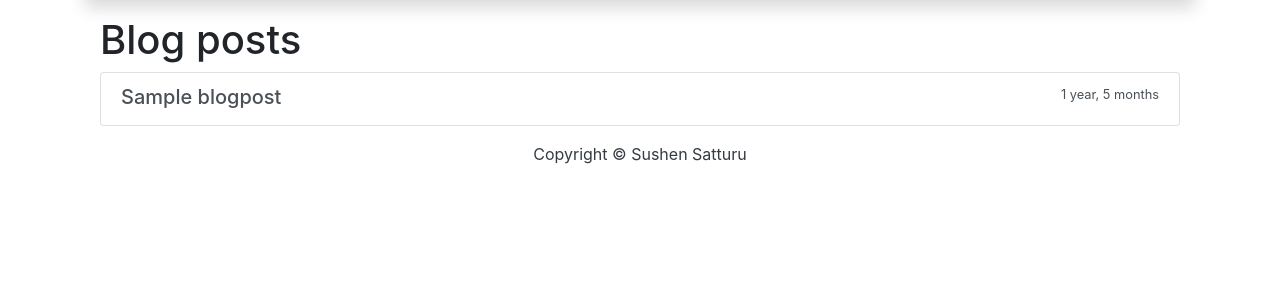
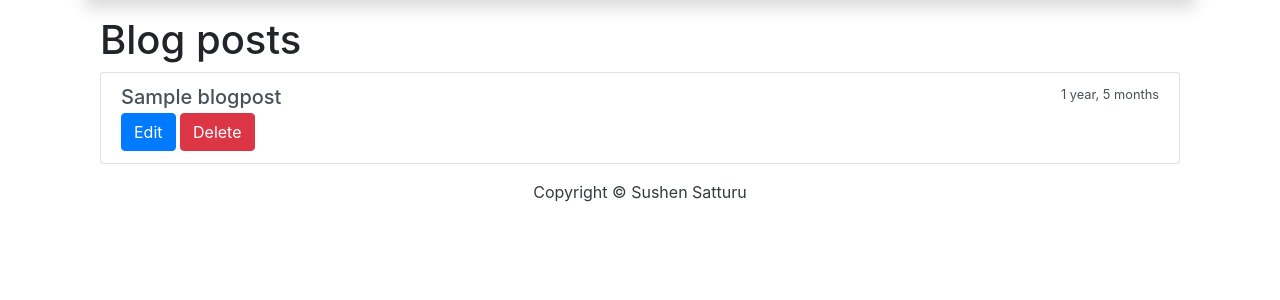
Before and after one commit to sushen25/website, a Django app: page /blog/ in a window 1280 px wide. Shown: the part 56-356 px from the top of the page. Run offline with Django 3.2, Linux system fonts and the light colour scheme; the first user in the database is signed in; tables that the repository leaves empty hold one stand-in row (Sample ...).

Commit message:
Display edit and delete buttons for blog posts if user authenticated

```diff
--- a/blog/templates/blog/post_list.html
+++ b/blog/templates/blog/post_list.html
@@ -10,7 +10,7 @@
 
     <div class="list-group">
         {% for post in post_list %}
-            <a href="#" class="list-group-item list-group-item-action flex-column align-items-start">
+            <div class="list-group-item list-group-item-action flex-column align-items-start">
                 <div class="d-flex w-100 justify-content-between">
                   <h5 class="mb-1">{{ post.title }}</h5>
                   <small>{{ post.created|timesince}}</small>
@@ -20,7 +20,15 @@
                         {{ post.content.html|truncatechars:256}}
                     </div>
                 {% endautoescape %}
-            </a>
+
+                {% if user_authenticated %}
+                    <div>
+                        <a href="{% url 'admin:blog_blogpost_change' post.pk %}" class="btn btn-primary">Edit</a>
+                        <a href="{% url 'admin:blog_blogpost_delete' post.pk %}" class="btn btn-danger">Delete</a>
+                    </div>
+                {% endif %}
+
+            </div>
         {% endfor %}
     </div>
 
--- a/blog/views.py
+++ b/blog/views.py
@@ -13,6 +13,7 @@ class BlogPostListView(ListView):
 
     def get_context_data(self, *, object_list=None, **kwargs):
         context = super(BlogPostListView, self).get_context_data()
+        context["user_authenticated"] = self.request.user.is_authenticated
         return context
 
     def get_queryset(self):
```
